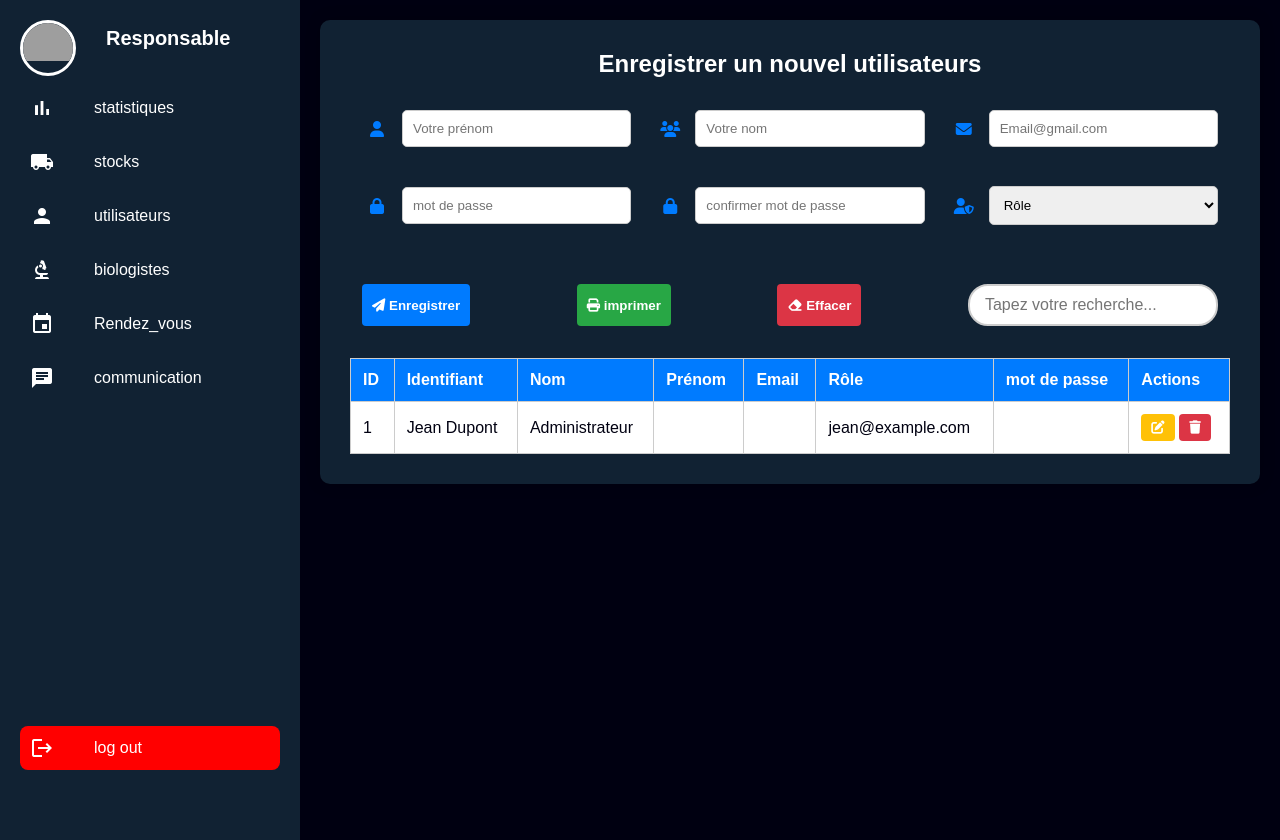
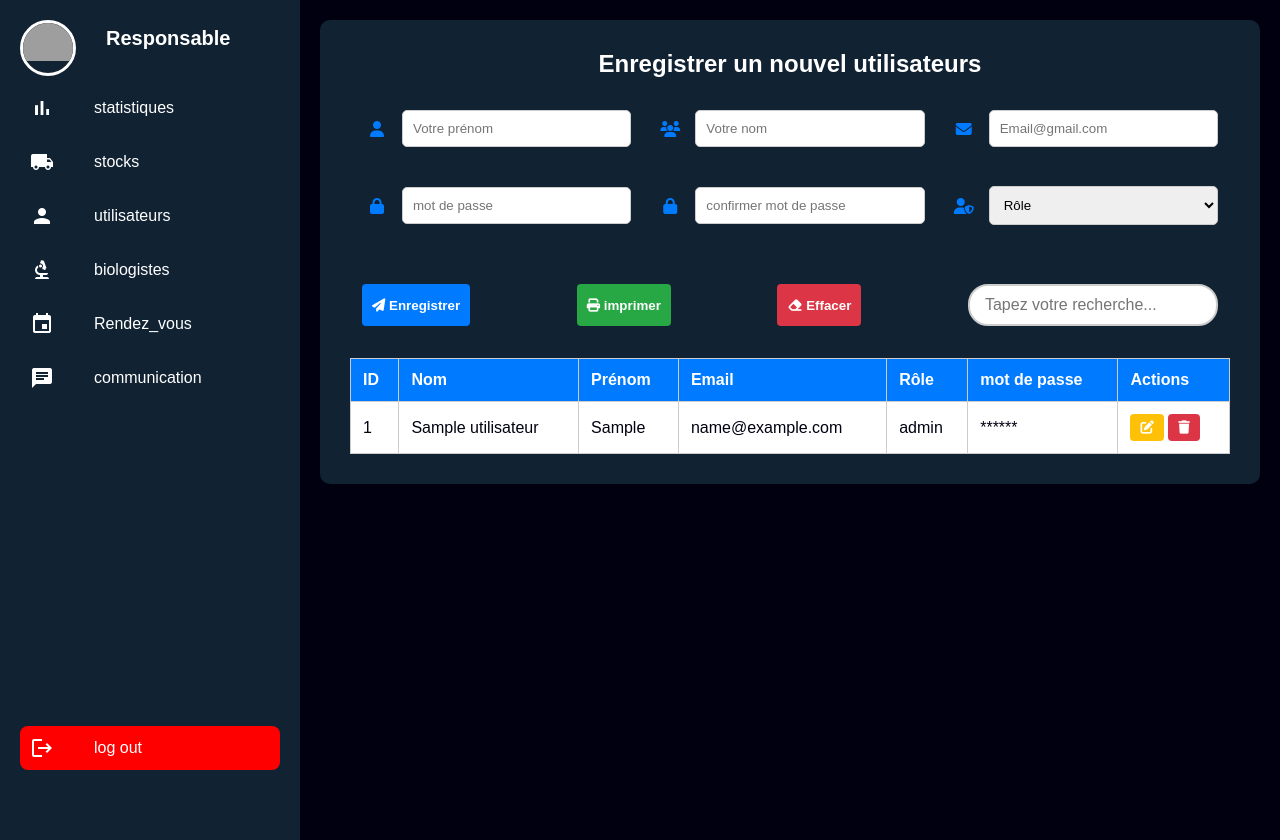
Before and after one commit to ELzouhri/GLABS, a PHP site: page /GLABS/utilisateurs.php in a window 1280 px wide. Run offline with PHP 8.4, Linux system fonts and the light colour scheme; tables that the repository leaves empty or names only in its code hold one stand-in row (values such as "Sample post"); grey boxes are pictures that could not be loaded.

Commit message:
Update utilisateurs.php

```diff
--- a/GLABS/frant-end/respo/gestion des utilisateurs/utilisateurs.php
+++ b/GLABS/frant-end/respo/gestion des utilisateurs/utilisateurs.php
@@ -36,6 +36,9 @@ function cleanInput($data) {
 
 $error = '';
 $success = '';
+    $db = new Database();
+    $pdo = $db->getConnection();
+
 
 if ($_SERVER['REQUEST_METHOD'] == 'POST') {
     $nom = cleanInput($_POST['nom'] ?? '');
@@ -87,6 +90,85 @@ if ($_SERVER['REQUEST_METHOD'] == 'POST') {
         }
     }
 }
+// Suppression
+if (isset($_GET['delete'])) {
+    $id = intval($_GET['delete']);
+    try {
+        $stmt = $pdo->prepare("DELETE FROM utilisateurs WHERE id = :id");
+        $stmt->bindParam(':id', $id);
+        $stmt->execute();
+        $success = "Utilisateur supprimé avec succès.";
+    } catch (PDOException $e) {
+        $error = "Erreur lors de la suppression.";
+    }
+}
+$edit_user = null;
+if (isset($_GET['edit'])) {
+    $id = intval($_GET['edit']);
+    $stmt = $pdo->prepare("SELECT * FROM utilisateurs WHERE id = :id");
+    $stmt->bindParam(':id', $id);
+    $stmt->execute();
+    $edit_user = $stmt->fetch();
+}
+//==========modification =================>>
+if (isset($_POST['edit_id'])) {
+    $edit_id = intval($_POST['edit_id']);
+    $prenom = cleanInput($_POST['prenom'] ?? '');
+    $nom = cleanInput($_POST['nom'] ?? '');
+    $email = cleanInput($_POST['email'] ?? '');
+    $roles = cleanInput($_POST['roles'] ?? '');
+    $mot_de_passe = $_POST['mot_de_passe'] ?? '';
+    $mot_de_passe_confirm = $_POST['mot_de_passe_confirmer'] ?? '';
+
+    $db = new Database();
+    $pdo = $db->getConnection();
+
+    // Vérifier si l'email est utilisé par un autre utilisateur
+    $stmt = $pdo->prepare("SELECT id FROM utilisateurs WHERE email = :email AND id != :id");
+    $stmt->bindParam(':email', $email);
+    $stmt->bindParam(':id', $edit_id);
+    $stmt->execute();
+
+    if ($stmt->fetch()) {
+        $error = "Cet email est déjà utilisé par un autre utilisateur.";
+    } else {
+        // Commencer la requête UPDATE
+        if (!empty($mot_de_passe) || !empty($mot_de_passe_confirm)) {
+            // L'utilisateur veut changer le mot de passe
+            if ($mot_de_passe !== $mot_de_passe_confirm) {
+                $error = "Les mots de passe ne correspondent pas.";
+            } elseif (strlen($mot_de_passe) < 6) {
+                $error = "Le mot de passe doit contenir au moins 6 caractères.";
+            } else {
+                $hashed_mot_de_passe = password_hash($mot_de_passe, PASSWORD_DEFAULT);
+
+                $stmt = $pdo->prepare("UPDATE utilisateurs SET prenom = :prenom, nom = :nom, email = :email, roles = :roles, mot_de_passe = :mot_de_passe WHERE id = :id");
+                $stmt->bindParam(':mot_de_passe', $hashed_mot_de_passe);
+            }
+        } else {
+            // Pas de changement de mot de passe
+            $stmt = $pdo->prepare("UPDATE utilisateurs SET prenom = :prenom, nom = :nom, email = :email, roles = :roles WHERE id = :id");
+        }
+
+        if (empty($error)) {
+            $stmt->bindParam(':prenom', $prenom);
+            $stmt->bindParam(':nom', $nom);
+            $stmt->bindParam(':email', $email);
+            $stmt->bindParam(':roles', $roles);
+            $stmt->bindParam(':id', $edit_id);
+
+            if ($stmt->execute()) {
+                $success = "Utilisateur modifié avec succès.";
+                $edit_user = null; // Vider le formulaire
+            } else {
+                $error = "Erreur lors de la modification.";
+            }
+        }
+    }
+}
+
+
+
 ?>
 
 
@@ -162,23 +244,27 @@ if ($_SERVER['REQUEST_METHOD'] == 'POST') {
          <table id="Ajouter-utilisateur">
     <h2>Enregistrer un nouvel utilisateurs</h2>
     <form id="form-apprenant" action="utilisateurs.php" method="POST">
+<?php if ($edit_user): ?>
+    <input type="hidden" name="edit_id" value="<?= $edit_user['id'] ?>">
+<?php endif; ?>
+
 <tr>
     <td>
       <div class="input-group">
         <i class="fas fa-user"></i>
-        <input type="text" name="prenom" placeholder="Votre prénom" required>
+        <input type="text" name="prenom" placeholder="Votre prénom" value="<?= $edit_user['prenom'] ?? '' ?>" required>
       </div>
     </td>
     <td>
       <div class="input-group">
         <i class="fas fa-users"></i>
-        <input type="text" placeholder="Votre nom" name="nom" required>
+        <input type="text" placeholder="Votre nom" name="nom" value="<?= $edit_user['nom'] ?? '' ?>" required>
       </div>
     </td>
     <td>
       <div class="input-group">
         <i class="fas fa-envelope"></i>
-        <input type="email" name="email" placeholder="Email@gmail.com" required>
+        <input type="email" name="email" placeholder="Email@gmail.com" value="<?= $edit_user['email'] ?? '' ?>" required>
       </div>
     </td>
 </tr>
@@ -186,20 +272,20 @@ if ($_SERVER['REQUEST_METHOD'] == 'POST') {
     <td>
       <div class="input-group">
         <i class="fas fa-lock"></i>
-        <input type="password" placeholder="mot de passe" name="mot_de_passe" required>
+       <input type="password" placeholder="mot de passe" name="mot_de_passe" >
       </div>
     </td>
     <td>
       <div class="input-group">
         <i class="fas fa-lock"></i>
-        <input type="password" placeholder="confirmer mot de passe" name="mot_de_passe_confirmer" required>
+        <input type="password" placeholder="confirmer mot de passe" name="mot_de_passe_confirmer"  >
       </div>
     </td>
     <td>
       <div class="input-group">
         <i class="fas fa-user-shield"></i>
-        <select name="roles" required>
-          <option value="">Rôle</option>
+        <select name="roles"  required>
+          <option value="" >Rôle</option>
           <option value="Administrateur">Administrateur</option>
           <option value="biologiste">biologiste</option>
         </select>
@@ -228,7 +314,6 @@ if ($_SERVER['REQUEST_METHOD'] == 'POST') {
     <thead>
       <tr>
         <th>ID</th>
-        <th>Identifiant</th>
         <th>Nom</th>
         <th>Prénom</th>
         <th>Email</th>
@@ -238,20 +323,32 @@ if ($_SERVER['REQUEST_METHOD'] == 'POST') {
       </tr>
     </thead>
     <tbody>
-      <tr>
-        <td>1</td>
-        <td>Jean Dupont</td>
-        <td>Administrateur</td>
-        <td></td>
-        <td></td>
-        <td>jean@example.com</td>
-        <td></td>
-        <td>
-          <button class="edit-btn" onclick="modifierUtilisateur()"><i class="fas fa-edit"></i></button>
-          <button class="delete-btn" onclick="supprimerUtilisateur()"><i class="fas fa-trash"></i></button>
-        </td>
-      </tr>
-    </tbody>
+<?php
+try {
+
+    $stmt = $pdo->query("SELECT * FROM utilisateurs");
+    $utilisateurs = $stmt->fetchAll();
+
+    foreach ($utilisateurs as $utilisateur) {
+        echo "<tr>
+            <td>{$utilisateur['id']}</td>
+            <td>{$utilisateur['nom']}</td>
+            <td>{$utilisateur['prenom']}</td>
+            <td>{$utilisateur['email']}</td>
+            <td>{$utilisateur['roles']}</td>
+            <td>******</td>
+            <td>
+                <a href='utilisateurs.php?edit={$utilisateur['id']}'><button class='edit-btn'><i class='fas fa-edit'></i></button></a>
+                <a href='utilisateurs.php?delete={$utilisateur['id']}' onclick='return confirm(\"Voulez-vous vraiment supprimer cet utilisateur ?\")'><button class='delete-btn'><i class='fas fa-trash'></i></button></a>
+            </td>
+        </tr>";
+    }
+} catch (PDOException $e) {
+    echo "<tr><td colspan='8'>Erreur : " . $e->getMessage() . "</td></tr>";
+}
+?>
+</tbody>
+
   </table>
   <?php if ($error): ?>
     <p style="color: red;"><?php echo $error; ?></p>
```
